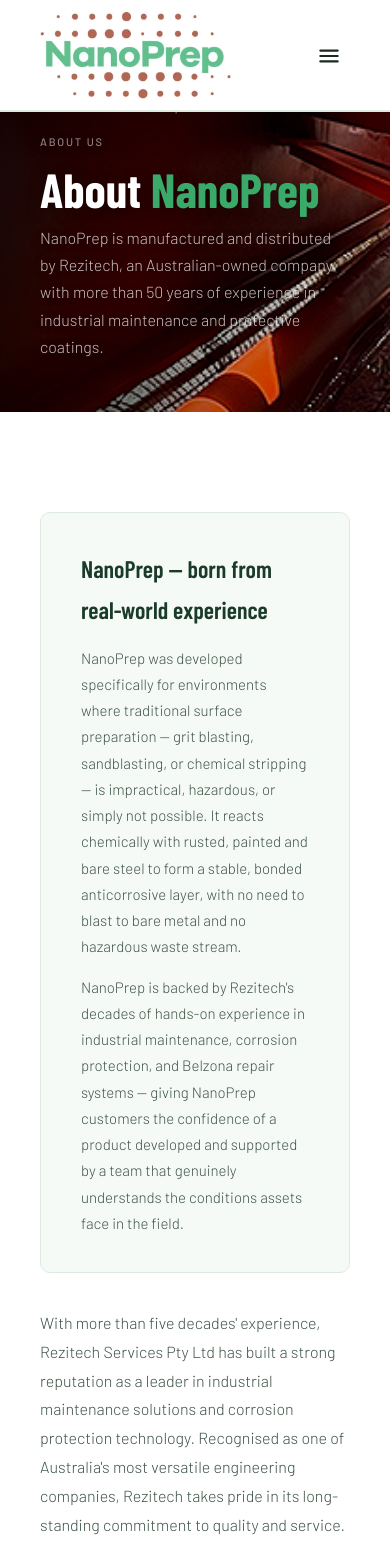
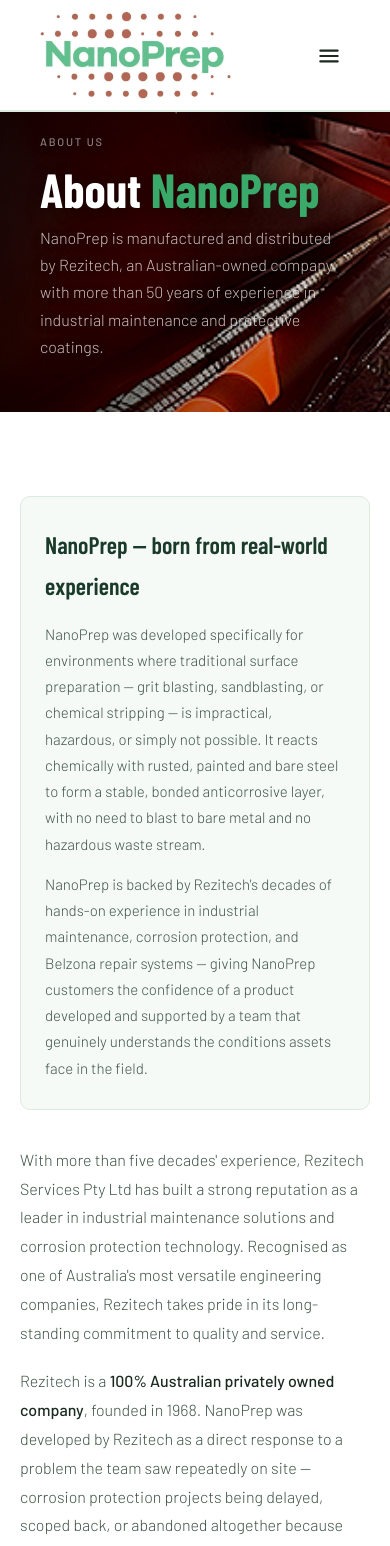
Before and after one commit to TasEffektiv/NanoPrep, a Next.js app: page /about in a window 390 px wide. Shown: the top 1546 px of the page. Built offline with nearby package versions, Linux system fonts and the light colour scheme.

Commit message:
about us page = responsiveness fix

```diff
--- a/src/app/about/about.module.css
+++ b/src/app/about/about.module.css
@@ -53,7 +53,7 @@
 
 .statsStrip {
   display: grid;
-  grid-template-columns: repeat(3, 1fr);
+  grid-template-columns: repeat(3, minmax(0, 1fr));
   gap: 2px;
   background: var(--rule);
   border-radius: 10px;
@@ -154,4 +154,22 @@
     grid-template-columns: 1fr;
     gap: 28px;
   }
+
+  .section {
+    padding: 48px 20px;
+  }
+
+  .heritagePanel {
+    padding: 28px 24px;
+  }
 }
+
+@media (max-width: 560px) {
+  .statsStrip {
+    grid-template-columns: 1fr;
+  }
+
+  .stat {
+    padding: 20px;
+  }
+}
```
